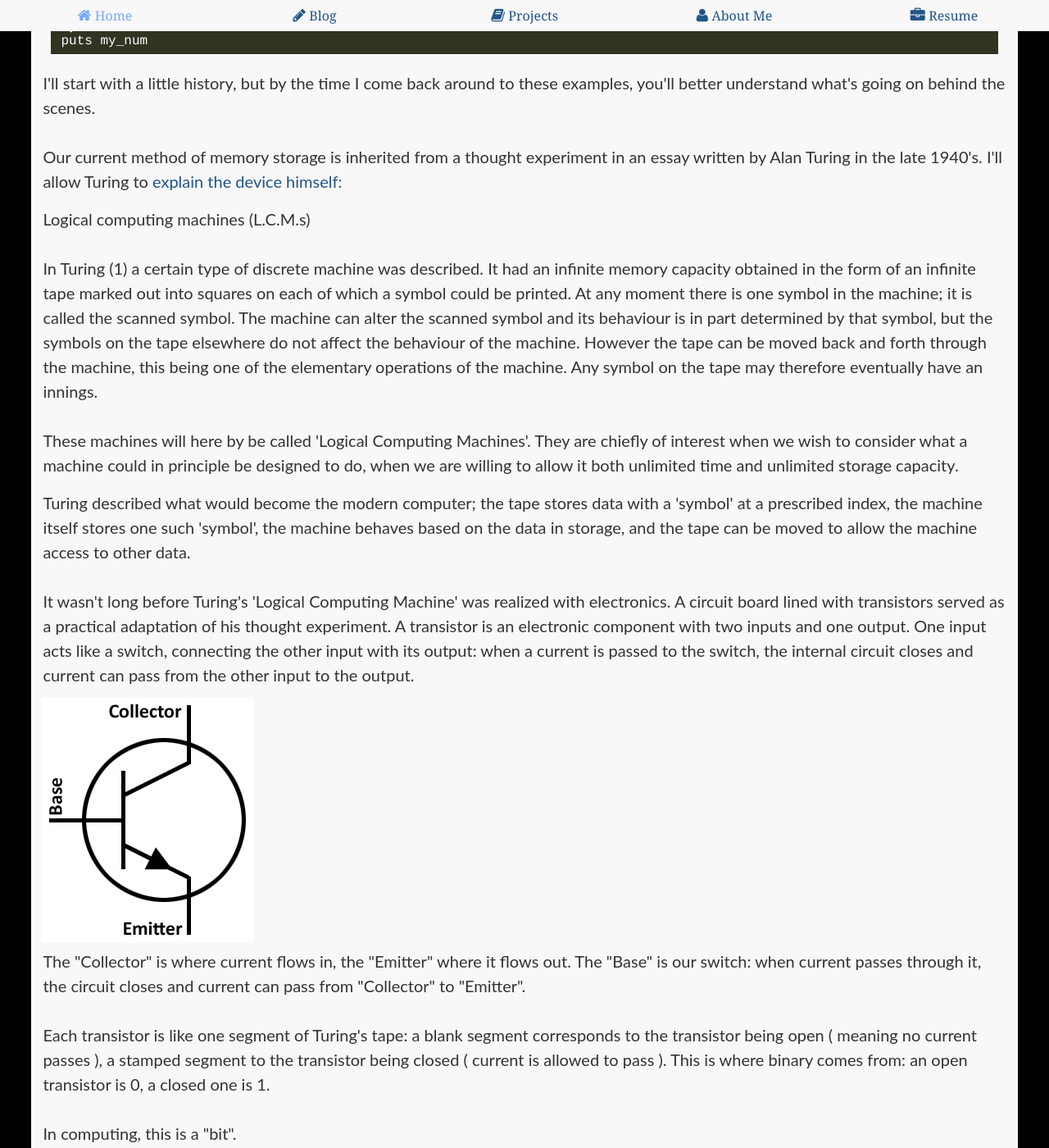
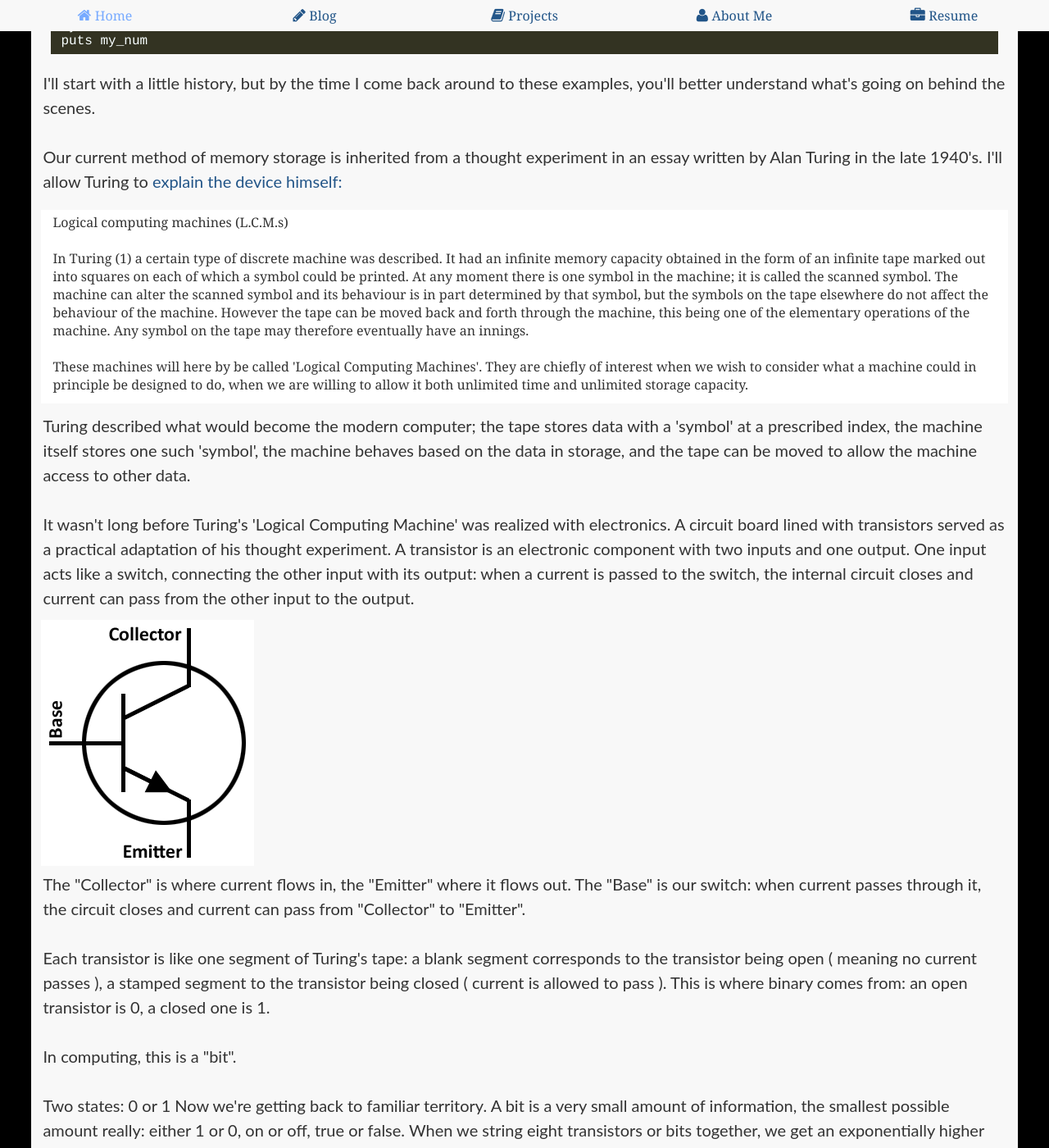
Before and after one commit to peternatewood/RoyTuesday.github.io, a Jekyll site: the page built from _posts/2015-11-21-tech.html, in a window 1280 px wide and 1400 px high, scrolled down 528 px. Shown: the whole window at 82% size. Built offline with Jekyll 4.4.1, drawn with Linux system fonts in a browser that asks for light colours.

Commit message:
Add quote css class

```diff
--- a/_sass/phone.scss
+++ b/_sass/phone.scss
@@ -76,10 +76,11 @@ article {
   padding-bottom: 8px;
   margin: 12px auto;
   width: 94%;
-}
-article .col-50 {
-  background: #FFF;
-  margin: 12px auto;
+
+  .col-50 {
+    background: #FFF;
+    margin: 12px auto;
+  }
 }
 .article-heading {
   font-size: 1.8em;
@@ -98,6 +99,12 @@ article .col-50 {
   line-height: 1.4;
   padding: 4px 14px 12px;
   margin: 0;
+
+  &.quote {
+    background: #FFF;
+    font: 1em $roboto;
+    margin: 8px 12px;
+  }
 }
 .article-preview {
   display: none;
```
